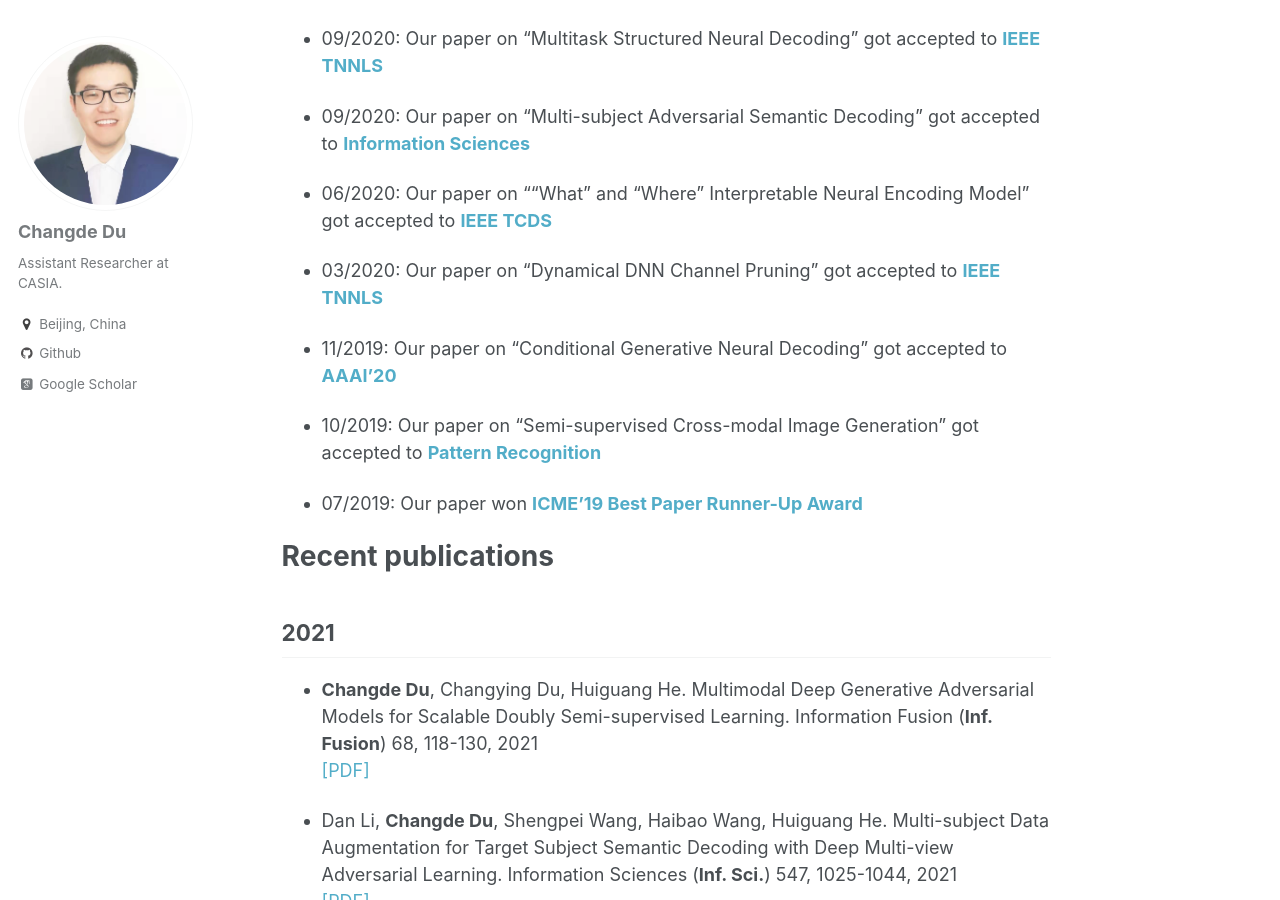
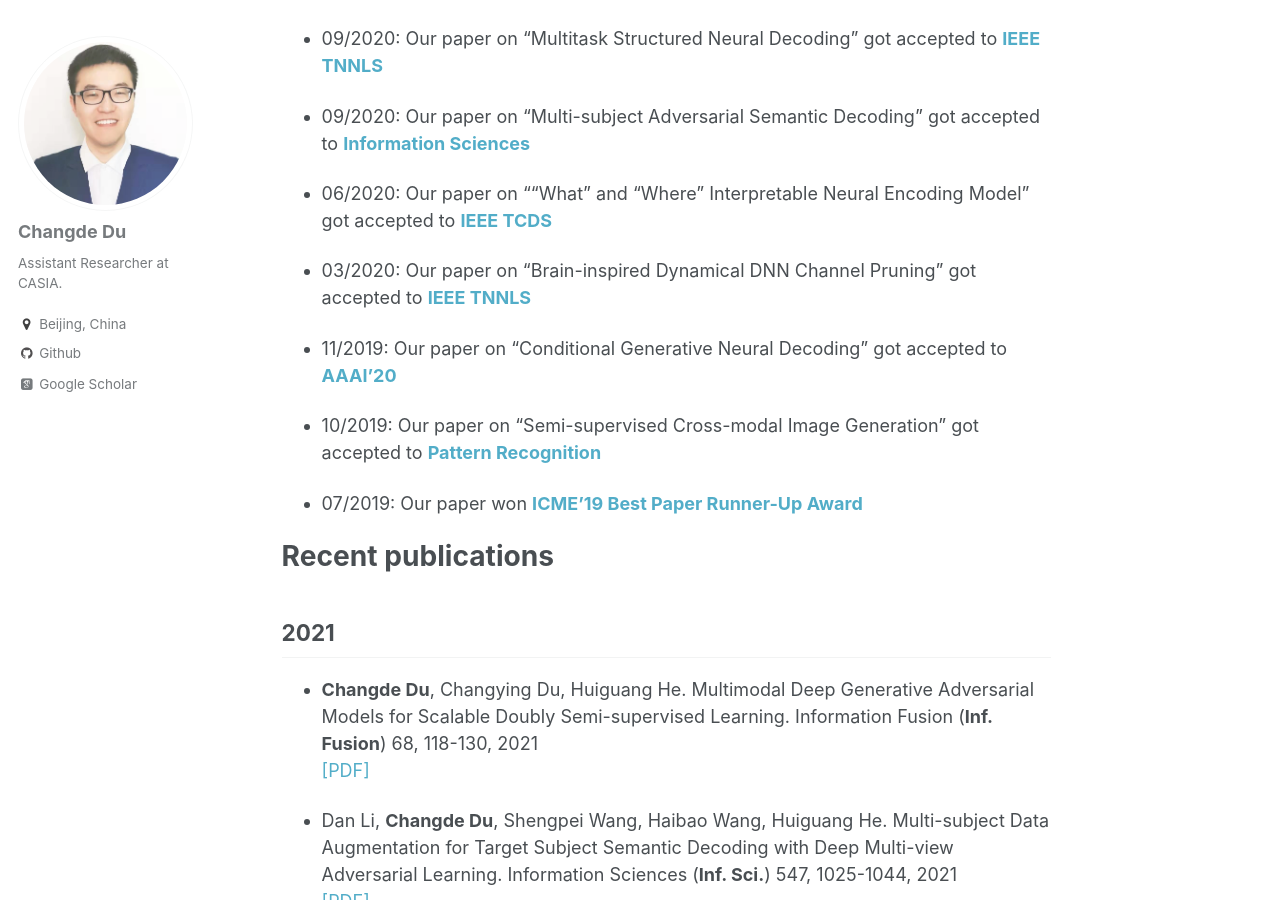
Before and after one commit to ChangdeDu/changdedu.github.io, a Jekyll site: the page built from _pages/about.md, in a window 1280 px wide and 900 px high, scrolled down 705 px. Built offline with Jekyll 4.4.1, drawn with Linux system fonts in a browser that asks for light colours; some web fonts are replaced.

Commit message:
Create about.md

```diff
--- a/_pages/about.md
+++ b/_pages/about.md
@@ -29,7 +29,7 @@ My research interest broadly includes artificial intelligence, neural informatio
 
 - 06/2020: Our paper on "“What" and “Where" Interpretable Neural Encoding Model" got accepted to [**IEEE TCDS**](https://ieeexplore.ieee.org/document/9134376)
 
-- 03/2020: Our paper on "Dynamical DNN Channel Pruning" got accepted to [**IEEE TNNLS**](https://ieeexplore.ieee.org/document/9055425?reason=concurrency)
+- 03/2020: Our paper on "Brain-inspired Dynamical DNN Channel Pruning" got accepted to [**IEEE TNNLS**](https://ieeexplore.ieee.org/document/9055425?reason=concurrency)
 
 - 11/2019: Our paper on "Conditional Generative Neural Decoding" got accepted to [**AAAI'20**](https://aaai.org/ojs/index.php/AAAI/article/view/5647)
 
```
